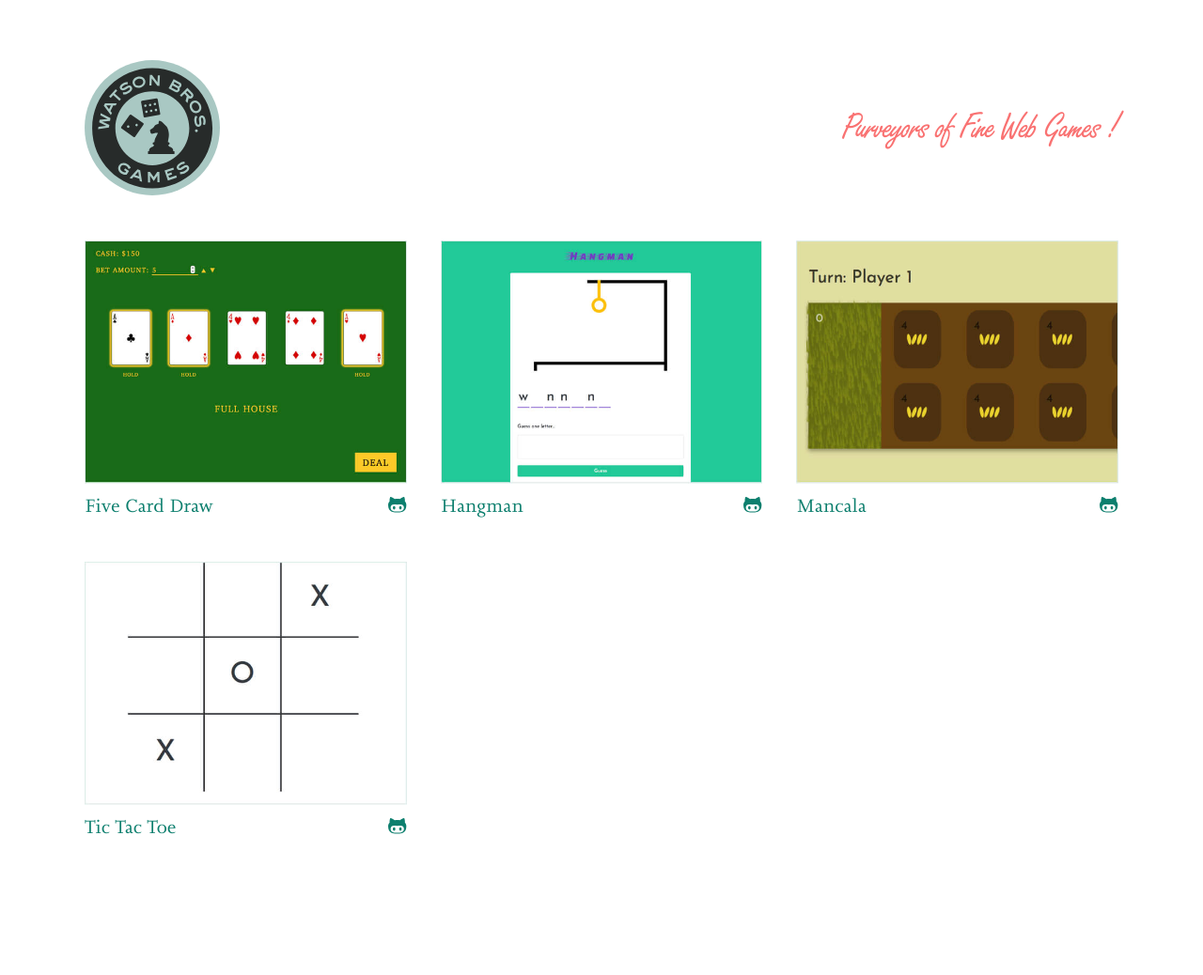
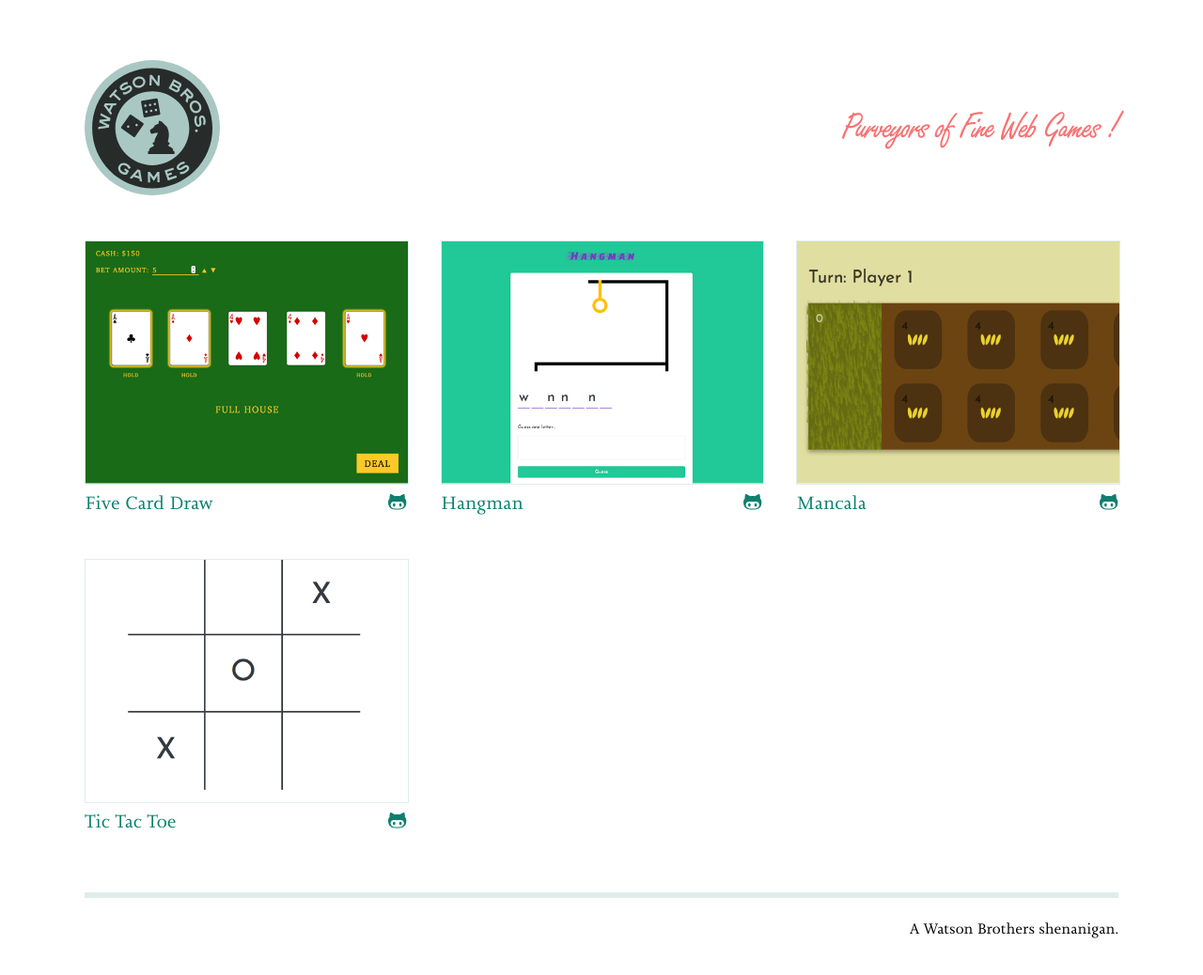
Before and after one commit to mateowatson/watsonbrosgames, a website: page index.html in a window 1280 px wide. Shown: the whole page at 94% size. Before the commit the page ends 988 px from the top, so only its background shows below. Drawn offline with Linux system fonts and the light colour scheme.

Commit message:
improved images

```diff
--- a/index.html
+++ b/index.html
@@ -19,33 +19,37 @@
             <ul class="games">
                 <li class="game">
                     <div class="game-info">
-                        <h2 class="game-title"><a href="">Five Card Draw</a></h2>
+                        <h2 class="game-title"><a href="/5card">Five Card Draw</a></h2>
                         <a class="github-link" href="https://github.com/blakewatson/5card"><span class="assistive-text">Code on Github</span></a>
                     </div>
-                    <a href="https://github.com/blakewatson/5card"><img src="/images/5card.jpg" alt="Depiction of playing cards showing a full house." /></a>
+                    <a href="/5card"><img src="/images/5card.png" alt="Depiction of playing cards showing a full house." /></a>
                 </li>
                 <li class="game">
                     <div class="game-info">
                         <h2 class="game-title"><a href="">Hangman</a></h2>
                         <a class="github-link" href="https://github.com/mateowatson/hangman"><span class="assistive-text">Code on Github</span></a>
                     </div>
-                    <a href="https://github.com/mateowatson/hangman"><img src="/images/hangman.jpg" alt="Depiction of a stick figure hanging from a noose." /></a>
+                    <a href="/hangman"><img src="/images/hangman.png" alt="Depiction of a stick figure hanging from a noose." /></a>
                 </li>
                 <li class="game">
                     <div class="game-info">
                         <h2 class="game-title"><a href="">Mancala</a></h2>
                         <a class="github-link" href="https://github.com/mateowatson/mancala"><span class="assistive-text">Code on Github</span></a>
                     </div>
-                    <a href="https://github.com/mateowatson/mancala"><img src="/images/mancala.jpg" alt="Depiction of Mancala board." /></a>
+                    <a href="/mancala"><img src="/images/mancala.png" alt="Depiction of Mancala board." /></a>
                 </li>
                 <li class="game">
                     <div class="game-info">
                         <h2 class="game-title"><a href="">Tic Tac Toe</a></h2>
                         <a class="github-link" href="https://github.com/mateowatson/tictactoe"><span class="assistive-text">Code on Github</span></a>
                     </div>
-                    <a href="https://github.com/mateowatson/tictactoe"><img src="/images/tictactoe.jpg" alt="Depiction of partially filled out Tic Tac Toe board." /></a>
+                    <a href="/tictactoe"><img src="/images/tictactoe.png" alt="Depiction of partially filled out Tic Tac Toe board." /></a>
                 </li>
             </ul>
+
+            <div class="site-footer">
+                <p>A Watson Brothers shenanigan.</p>
+            </div>
         </div>
     </body>
 
--- a/sass/style.scss
+++ b/sass/style.scss
@@ -74,7 +74,9 @@ a {
     margin-bottom: 2rem;
 
     img {
+        display: block;
         order: 1;
+        border: 1px solid $light_gray;
         width: 100%;
         height: auto;
     }
@@ -127,3 +129,12 @@ a {
         width: calc(33.3333% - 1.5em);
     }
 }
+
+/* !-- Site Footer ------------------------------------------ */
+
+.site-footer {
+    border-top: 6px solid $light_gray;
+    padding-top: 0.5em;
+    font-size: 16px;
+    text-align: right;
+}
```
Also changed, not shown: css/style.css, images/5card.jpg (deleted), images/5card.png (added), images/hangman.jpg (deleted), images/hangman.png (added), images/mancala.jpg (deleted), images/mancala.png (added), images/tictactoe.jpg (deleted), images/tictactoe.png (added).
